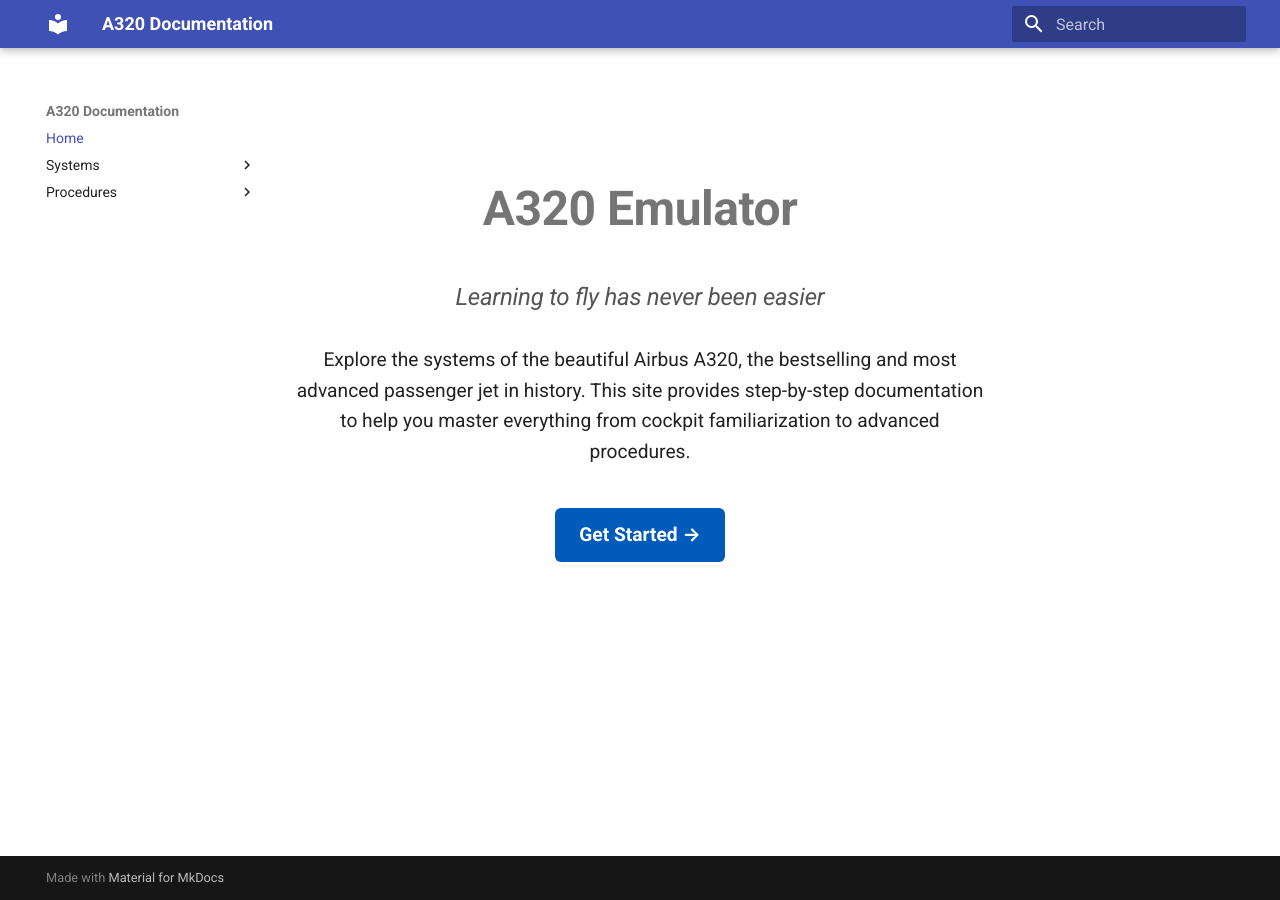
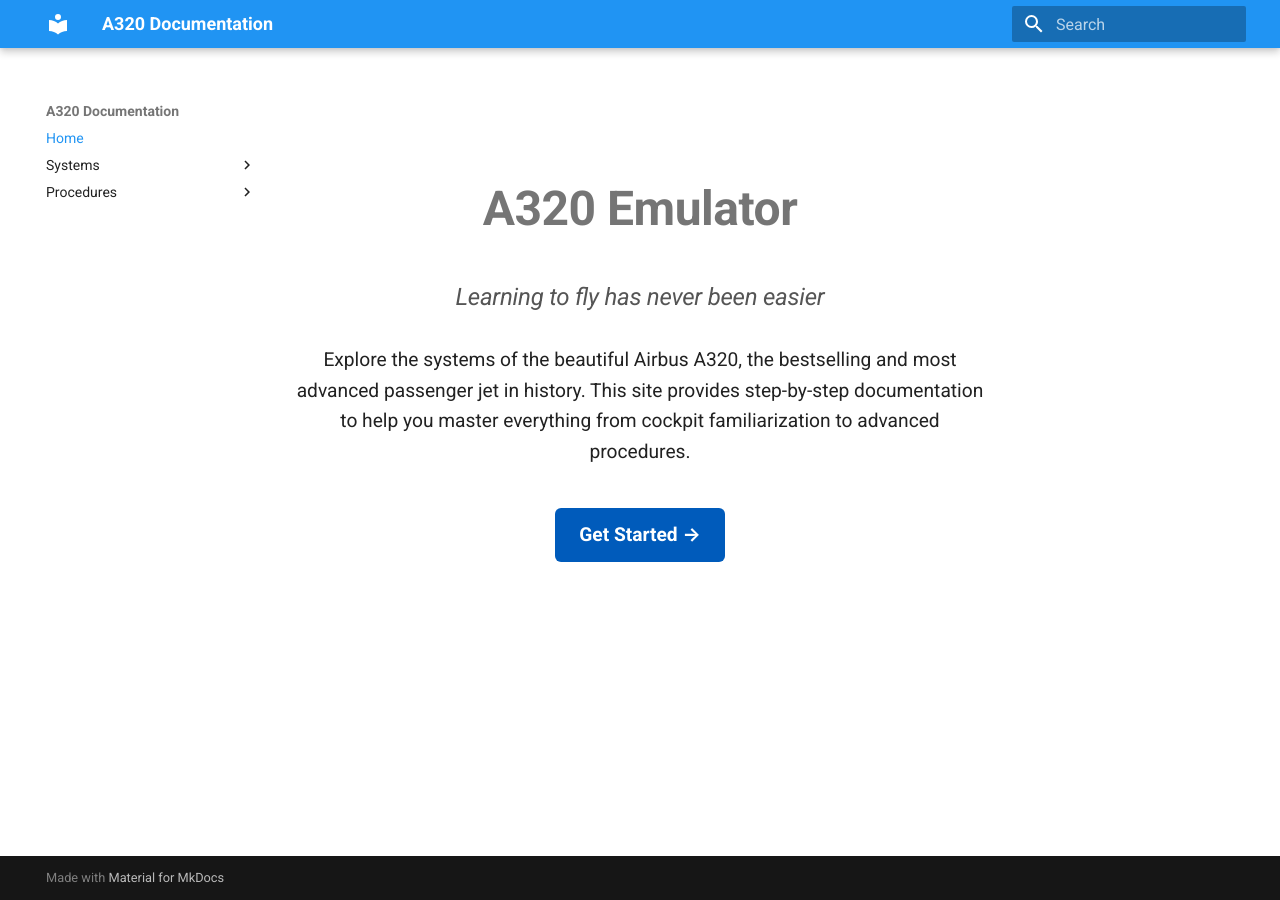
Before and after one commit to danhuaflx-56/A320-emulator, an MkDocs documentation site: the page built from docs/index.md, in a window 1280 px wide. Built offline with MkDocs 1.6.1 and Material for MkDocs 9.7.7, drawn with Linux system fonts in a browser that asks for light colours.

Commit message:
Update mkdocs.yml

```diff
--- a/mkdocs.yml
+++ b/mkdocs.yml
@@ -1,6 +1,10 @@
 site_name: A320 Documentation
 theme:
   name: material
+  palette:
+    scheme: default
+    primary: blue
+    accent: indigo
 
 extra:
   font:
```
